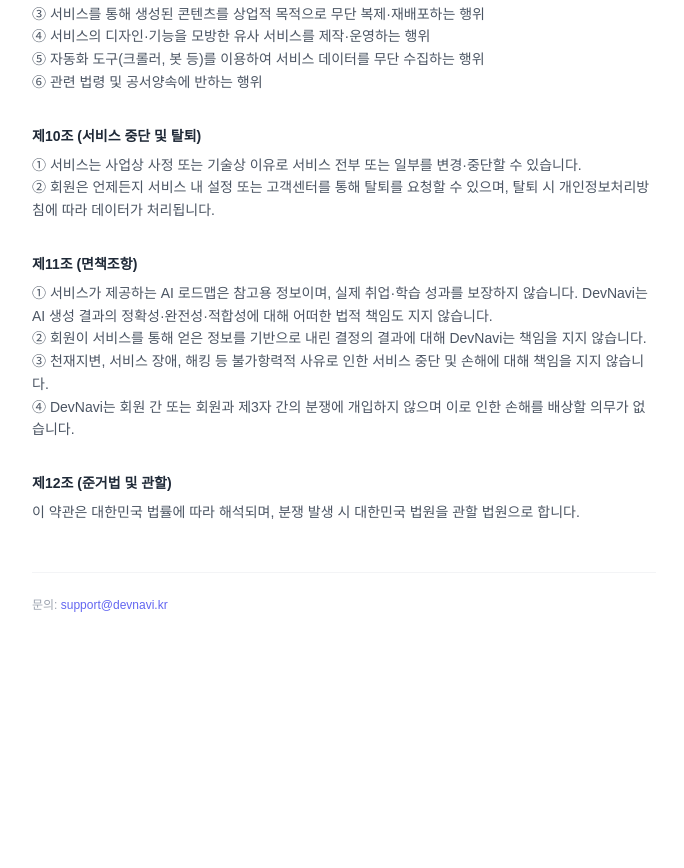
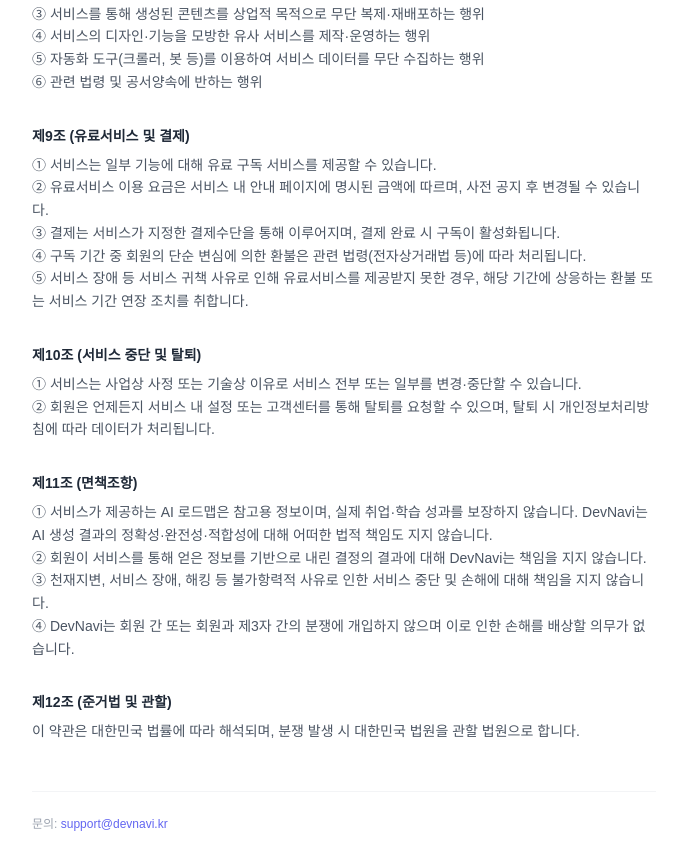
Before and after one commit to hwchany0ung/DevNavi, a React (Vite) app in the folder frontend/: page /terms in a window 1280 px wide. Shown: the part 1328-2196 px from the top of the page, without its empty margins (296-980 px from the left). Before the commit the page ends 1989 px from the top, so only its background shows below. Built offline with nearby package versions, Linux system fonts and the light colour scheme; no server answers.

Commit message:
fix: 이용약관 제9조(유료서비스 및 결제) 누락 추가
Co-Authored-By: Claude Sonnet 4.6 <noreply@anthropic.com>

```diff
--- a/frontend/src/pages/TermsPage.jsx
+++ b/frontend/src/pages/TermsPage.jsx
@@ -32,6 +32,10 @@ const sections = [
   {
     title: '제8조 (금지행위)',
     content: `회원은 다음 각 호의 행위를 하여서는 안 됩니다.\n① 타인의 개인정보 도용 또는 허위정보 제공\n② 서비스의 정상적인 운영을 방해하는 행위\n③ 서비스를 통해 생성된 콘텐츠를 상업적 목적으로 무단 복제·재배포하는 행위\n④ 서비스의 디자인·기능을 모방한 유사 서비스를 제작·운영하는 행위\n⑤ 자동화 도구(크롤러, 봇 등)를 이용하여 서비스 데이터를 무단 수집하는 행위\n⑥ 관련 법령 및 공서양속에 반하는 행위`,
+  },
+  {
+    title: '제9조 (유료서비스 및 결제)',
+    content: `① 서비스는 일부 기능에 대해 유료 구독 서비스를 제공할 수 있습니다.\n② 유료서비스 이용 요금은 서비스 내 안내 페이지에 명시된 금액에 따르며, 사전 공지 후 변경될 수 있습니다.\n③ 결제는 서비스가 지정한 결제수단을 통해 이루어지며, 결제 완료 시 구독이 활성화됩니다.\n④ 구독 기간 중 회원의 단순 변심에 의한 환불은 관련 법령(전자상거래법 등)에 따라 처리됩니다.\n⑤ 서비스 장애 등 서비스 귀책 사유로 인해 유료서비스를 제공받지 못한 경우, 해당 기간에 상응하는 환불 또는 서비스 기간 연장 조치를 취합니다.`,
   },
   {
     title: '제10조 (서비스 중단 및 탈퇴)',
```
